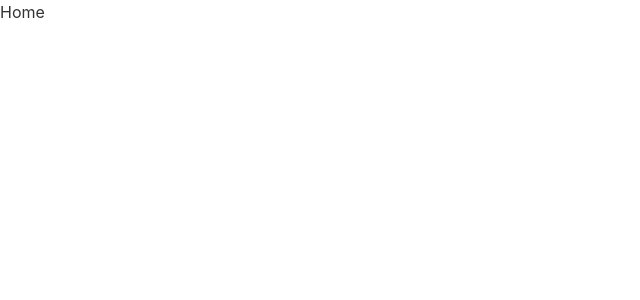
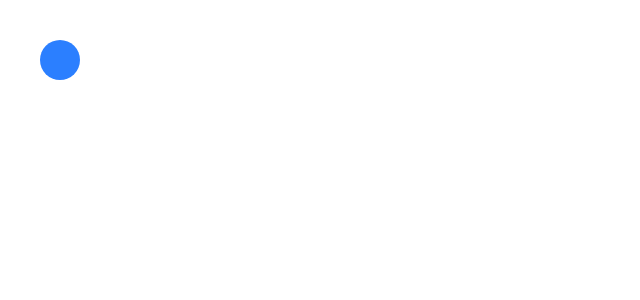
Before and after one commit to AzuUmy/lumina-project, a React (Vite) app in the folder Apps/Front/lumina/: page /Home in a window 1280 px wide. Shown: the top 300 px of the page, without its empty margins (0-640 px from the left). Built offline with nearby package versions, Linux system fonts and the light colour scheme.

Commit message:
:sparkles: added user context modal

```diff
--- a/Apps/Front/lumina/src/components/home/HomeComponent.tsx
+++ b/Apps/Front/lumina/src/components/home/HomeComponent.tsx
@@ -1,7 +1,14 @@
+import { Context as UserModal } from "../../context/Context";
+
 export function HomeComponent() {
   return (
-    <div>
-      <h1>Home</h1>
-    </div>
+    <section>
+      <div className="fixed ml-10 mt-10">
+
+
+
+        <div className="w-10 h-10 p-3 rounded-full bg-blue-500" />
+      </div>
+    </section>
   );
 }
--- a/Apps/Front/lumina/src/components/modal/userModal.ts
+++ /dev/null
@@ -1 +0,0 @@
-export function UserModal() { }
--- /dev/null
+++ b/Apps/Front/lumina/src/components/modal/userModal.tsx
@@ -0,0 +1,3 @@
+export function UserModal() {
+    return  <div> hello word</div>
+}
```
